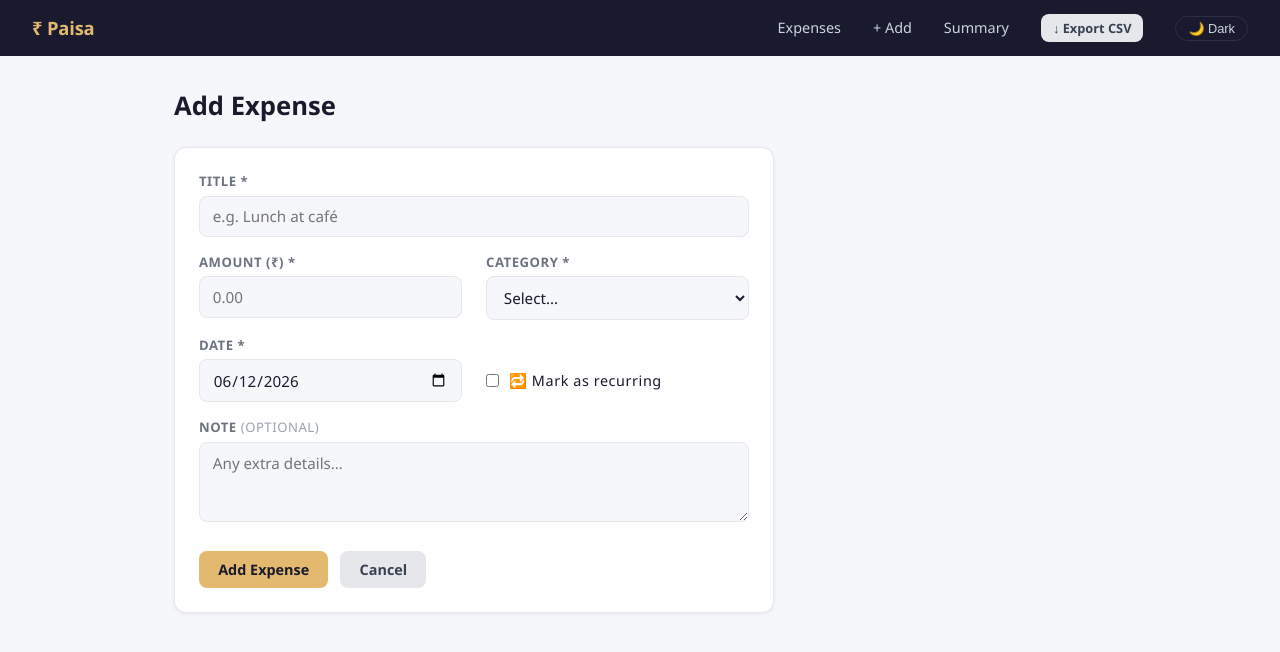
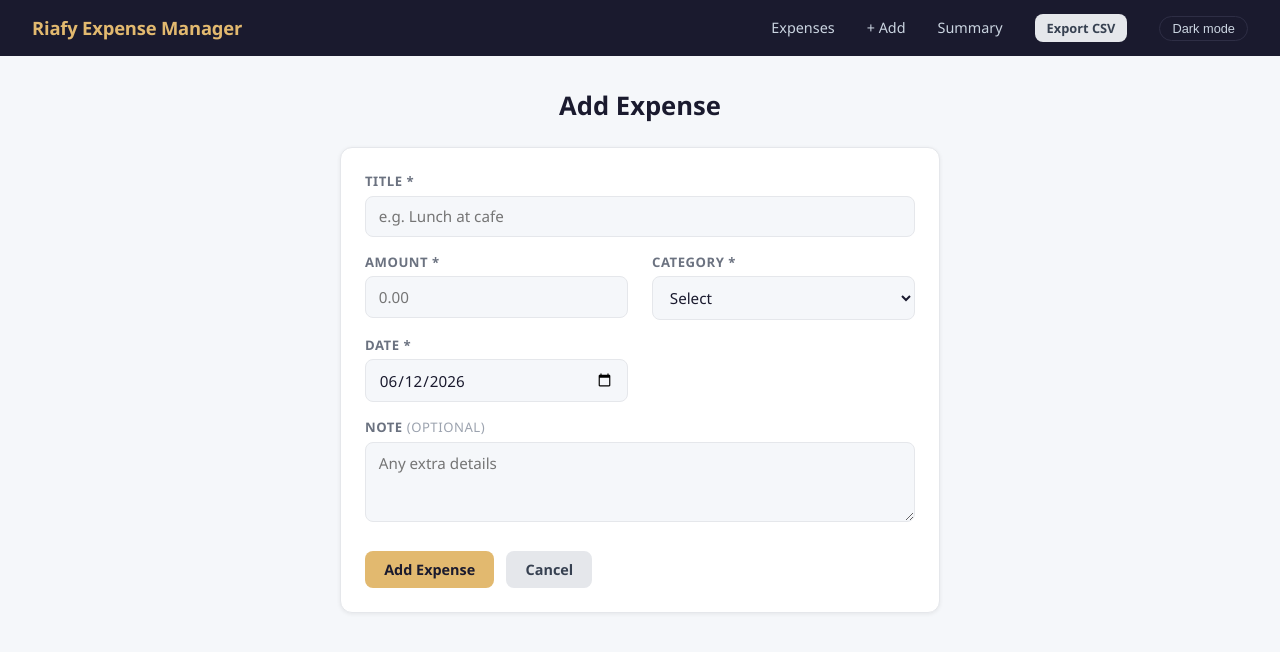
Before and after one commit to muadgijo/personal_expense_POC, a Flask app: page /add in a window 1280 px wide. Shown: the top 652 px of the page. Run offline with Flask 3, Linux system fonts and the light colour scheme.

Commit message:
Polish branding and docs

```diff
--- a/app.py
+++ b/app.py
@@ -2,7 +2,6 @@ from flask import Flask, render_template, request, redirect, url_for, flash, Res
 import sqlite3
 import csv
 import io
-import os
 from datetime import date, datetime
 
 app = Flask(__name__)
@@ -10,7 +9,6 @@ app.secret_key = 'expense-tracker-secret'
 
 DB_PATH = 'expenses.db'
 CATEGORIES = ['Food', 'Transport', 'Shopping', 'Bills', 'Entertainment', 'Other']
-ICONS = {'Food':'🍔','Transport':'🚗','Shopping':'🛍️','Bills':'💡','Entertainment':'🎬','Other':'📌'}
 
 
 def get_db():
@@ -109,7 +107,6 @@ def index():
     return render_template('index.html',
                            expenses=expenses,
                            categories=CATEGORIES,
-                           icons=ICONS,
                            filters={
                                'category': category,
                                'date_from': date_from,
@@ -233,7 +230,6 @@ def summary():
     return render_template('summary.html',
                            total=total,
                            by_category=by_category,
-                           icons=ICONS,
                            month_label=today.strftime('%B %Y'),
                            highest=dict(highest) if highest else None,
                            avg_per_day=avg_per_day,
@@ -263,7 +259,7 @@ def export_csv():
     return Response(
         output.getvalue(),
         mimetype='text/csv',
-        headers={'Content-Disposition': f'attachment; filename={filename}'}
+           headers={'Content-Disposition': f'attachment; filename=riafy-expense-manager-{date.today().isoformat()}.csv'}
     )
 
 
--- a/templates/base.html
+++ b/templates/base.html
@@ -3,7 +3,7 @@
 <head>
   <meta charset="UTF-8" />
   <meta name="viewport" content="width=device-width, initial-scale=1.0"/>
-  <title>Paisa — Personal Expense Tracker</title>
+  <title>Riafy Expense Manager</title>
   <style>
     *, *::before, *::after { box-sizing: border-box; margin: 0; padding: 0; }
 
@@ -209,12 +209,12 @@
 </head>
 <body>
   <nav>
-    <a href="/" class="brand">₹ Paisa</a>
+    <a href="/" class="brand">Riafy Expense Manager</a>
     <a href="/">Expenses</a>
     <a href="/add">+ Add</a>
     <a href="/summary">Summary</a>
-    <a href="/export" class="btn btn-secondary btn-sm" style="font-size:0.8rem;">↓ Export CSV</a>
-    <button class="theme-toggle" onclick="toggleTheme()" id="themeBtn">🌙 Dark</button>
+    <a href="/export" class="btn btn-secondary btn-sm" style="font-size:0.8rem;">Export CSV</a>
+    <button class="theme-toggle" onclick="toggleTheme()" id="themeBtn">Dark mode</button>
   </nav>
 
   <div class="container">
@@ -236,14 +236,14 @@
     // Load saved preference
     const saved = localStorage.getItem('theme') || 'light';
     html.setAttribute('data-theme', saved);
-    btn.textContent = saved === 'dark' ? '☀️ Light' : '🌙 Dark';
+    btn.textContent = saved === 'dark' ? 'Light mode' : 'Dark mode';
 
     function toggleTheme() {
       const current = html.getAttribute('data-theme');
       const next = current === 'dark' ? 'light' : 'dark';
       html.setAttribute('data-theme', next);
       localStorage.setItem('theme', next);
-      btn.textContent = next === 'dark' ? '☀️ Light' : '🌙 Dark';
+      btn.textContent = next === 'dark' ? 'Light mode' : 'Dark mode';
     }
 
     // Press N to add a new expense (unless typing in a field)
--- a/templates/form.html
+++ b/templates/form.html
@@ -1,21 +1,22 @@
 {% extends "base.html" %}
 {% block content %}
-<h1>{{ action }} Expense</h1>
+<div style="max-width:600px; width:100%; margin:0 auto;">
+  <h1 style="text-align:center;">{{ action }} Expense</h1>
 
-<div class="card" style="max-width:600px;">
+  <div class="card" style="margin:0;">
     <form method="POST" action="{{ '/edit/' + expense_id|string if action == 'Edit' else '/add' }}">
       <div class="form-grid">
 
       <div class="full-width">
         <label for="title">Title *</label>
         <input type="text" id="title" name="title"
-               placeholder="e.g. Lunch at café"
+               placeholder="e.g. Lunch at cafe"
                value="{{ form_data.get('title', '') if form_data else '' }}"
                maxlength="200" required>
       </div>
 
       <div>
-        <label for="amount">Amount (₹) *</label>
+        <label for="amount">Amount *</label>
         <input type="text" id="amount" name="amount"
                placeholder="0.00"
                value="{{ form_data.get('amount', '') if form_data else '' }}"
@@ -25,7 +26,7 @@
       <div>
         <label for="category">Category *</label>
         <select id="category" name="category" required>
-          <option value="">Select…</option>
+          <option value="">Select</option>
           {% for cat in categories %}
             <option value="{{ cat }}"
               {% if form_data and form_data.get('category') == cat %}selected{% endif %}>
@@ -42,19 +43,10 @@
                required>
       </div>
 
-      <div style="display:flex; align-items:center; gap:10px; padding-top:0.5rem;">
-        <input type="checkbox" id="recurring" name="recurring"
-               style="width:auto; margin:0;"
-               {% if form_data and form_data.get('recurring') in [1, '1', 'on', True] %}checked{% endif %}>
-        <label for="recurring" style="margin:0; text-transform:none; font-size:0.9rem; font-weight:500; color:var(--text);">
-          🔁 Mark as recurring
-        </label>
-      </div>
-
       <div class="full-width">
         <label for="note">Note <span style="color:var(--text-sub); font-weight:400;">(optional)</span></label>
         <textarea id="note" name="note"
-                  placeholder="Any extra details…">{{ form_data.get('note', '') if form_data else '' }}</textarea>
+                  placeholder="Any extra details">{{ form_data.get('note', '') if form_data else '' }}</textarea>
       </div>
 
       </div>
@@ -65,4 +57,5 @@
       </div>
     </form>
   </div>
+</div>
 {% endblock %}
```
Also changed, not shown: PROJECT_SUMMARY.md (+2 -2 lines), templates/index.html (+8 -13 lines), templates/summary.html (+6 -8 lines), README.md (added). Lines whose indentation alone changed are shown as unchanged.
